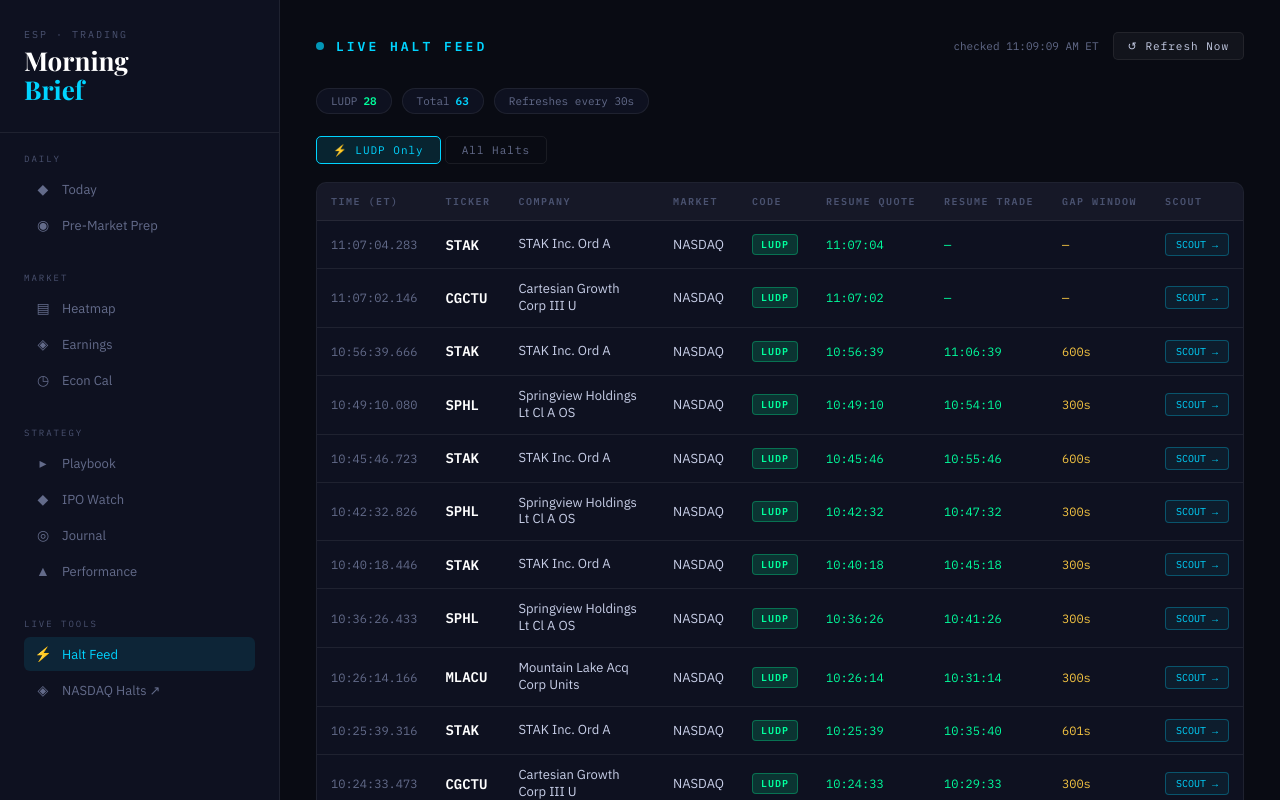
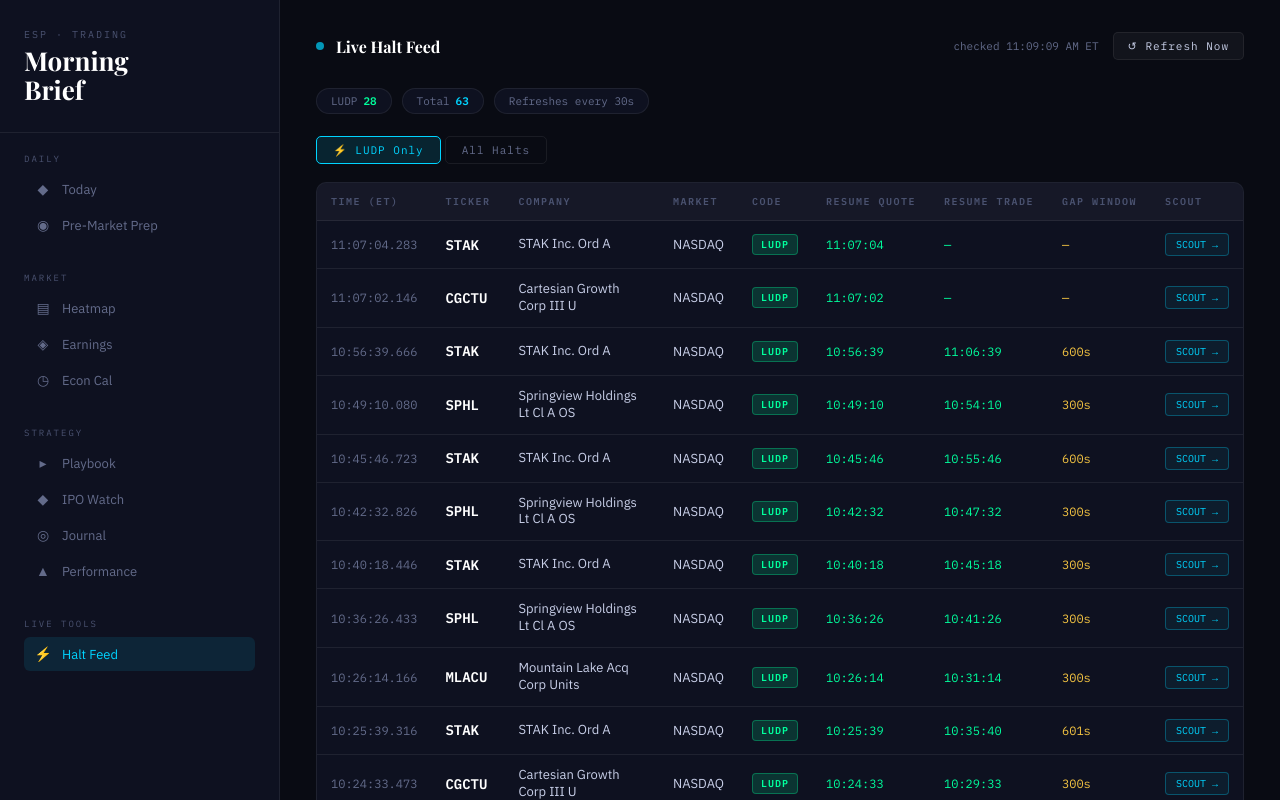
Before and after one commit to Betonblack1/morning-brief, a website: page halts.html in a window 1280 px wide. Shown: the top 800 px of the page. Drawn offline with nearby package versions, Linux system fonts and the light colour scheme.

Commit message:
Update halts.html

```diff
--- a/halts.html
+++ b/halts.html
@@ -17,7 +17,7 @@
 .brand{padding:0 24px 28px;border-bottom:1px solid var(--border);}
 .brand-sub{font-family:'IBM Plex Mono',monospace;font-size:10px;color:var(--muted);letter-spacing:2px;text-transform:uppercase;margin-bottom:6px;}
 .brand-title{font-family:'Playfair Display',serif;font-size:26px;color:#fff;line-height:1.1;}
-.brand-title span{color:var(--cyan);}
+.brand-title span{color:#fff;}
 .nav-section{padding:20px 24px 8px;}
 .nav-label{font-family:'IBM Plex Mono',monospace;font-size:9px;letter-spacing:2px;text-transform:uppercase;color:var(--muted);margin-bottom:8px;}
 .nav-link{display:flex;align-items:center;gap:10px;padding:8px 10px;border-radius:6px;color:var(--text-dim);text-decoration:none;font-size:13px;transition:all .15s;margin-bottom:2px;}
@@ -27,7 +27,7 @@
 .main{margin-left:var(--sidebar);flex:1;padding:32px 36px;max-width:1200px;}
 .page-header{display:flex;align-items:center;justify-content:space-between;margin-bottom:28px;flex-wrap:wrap;gap:12px;}
 .page-title{display:flex;align-items:center;gap:12px;}
-.page-title h1{font-family:'IBM Plex Mono',monospace;font-size:13px;letter-spacing:3px;text-transform:uppercase;color:var(--cyan);}
+.page-title h1{font-family:'Playfair Display',serif;font-size:16px;font-weight:700;letter-spacing:0;text-transform:none;color:#fff;}
 .pulse{width:8px;height:8px;background:var(--cyan);border-radius:50%;animation:pulse 2s infinite;flex-shrink:0;}
 @keyframes pulse{0%,100%{opacity:1;box-shadow:0 0 0 0 rgba(0,212,255,.4);}50%{opacity:.7;box-shadow:0 0 0 6px rgba(0,212,255,0);}}
 .header-right{display:flex;align-items:center;gap:14px;}
@@ -127,7 +127,6 @@
   <div class="nav-section">
     <div class="nav-label">Live Tools</div>
     <a href="halts.html" class="nav-link active"><span class="icon">⚡</span> Halt Feed</a>
-    <a href="https://www.nasdaqtrader.com/trader.aspx?id=tradehalts" target="_blank" class="nav-link"><span class="icon">◈</span> NASDAQ Halts ↗</a>
   </div>
 </nav>
 
```
